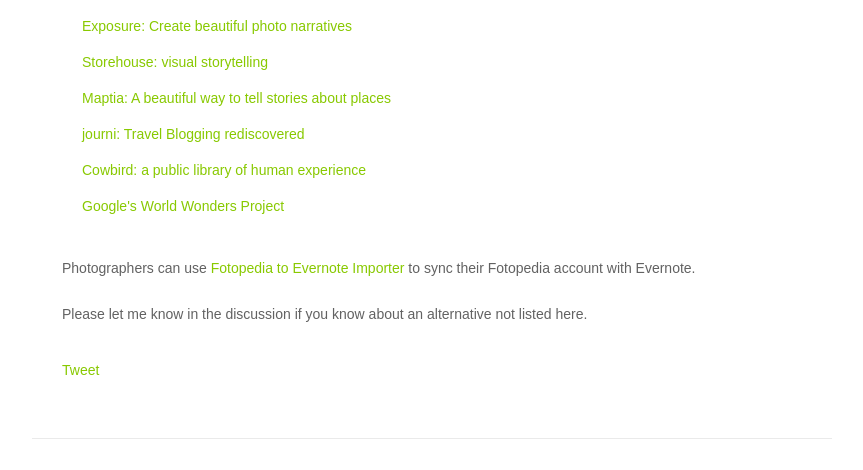
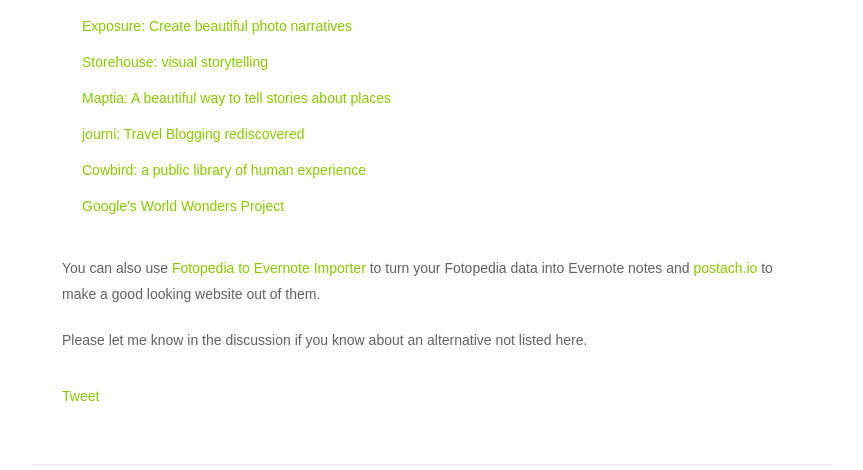
Before and after one commit to crawlingout/unexplored, a Jekyll site: the page built from _posts/2014-08-04-fotopedia-alternative.markdown, in a window 1280 px wide and 900 px high, scrolled down 364 px, cut to the strip 0-470 px from the top of the window. Shown: the whole strip, without its empty margins (33-896 px from the left). Built offline with Jekyll 4.4.1, drawn with Linux system fonts in a browser that asks for light colours; Markdown is read by kramdown in place of the engine named in the settings; comment, search, counter and statistics services are not loaded.

Commit message:
Fotopedia article updated

```diff
--- a/_posts/2014-08-04-fotopedia-alternative.markdown
+++ b/_posts/2014-08-04-fotopedia-alternative.markdown
@@ -39,6 +39,6 @@
 </div>
 
 <br />
-Photographers can use <a href="http://www.fotopediatoevernote.com/">Fotopedia to Evernote Importer</a> to sync their Fotopedia account with Evernote.
+You can also use <a href="http://www.fotopediatoevernote.com/">Fotopedia to Evernote Importer</a> to turn your Fotopedia data into Evernote notes and <a href="http://postach.io/">postach.io</a> to make a good looking website out of them.
 
 Please let me know in the discussion if you know about an alternative not listed here.
```
